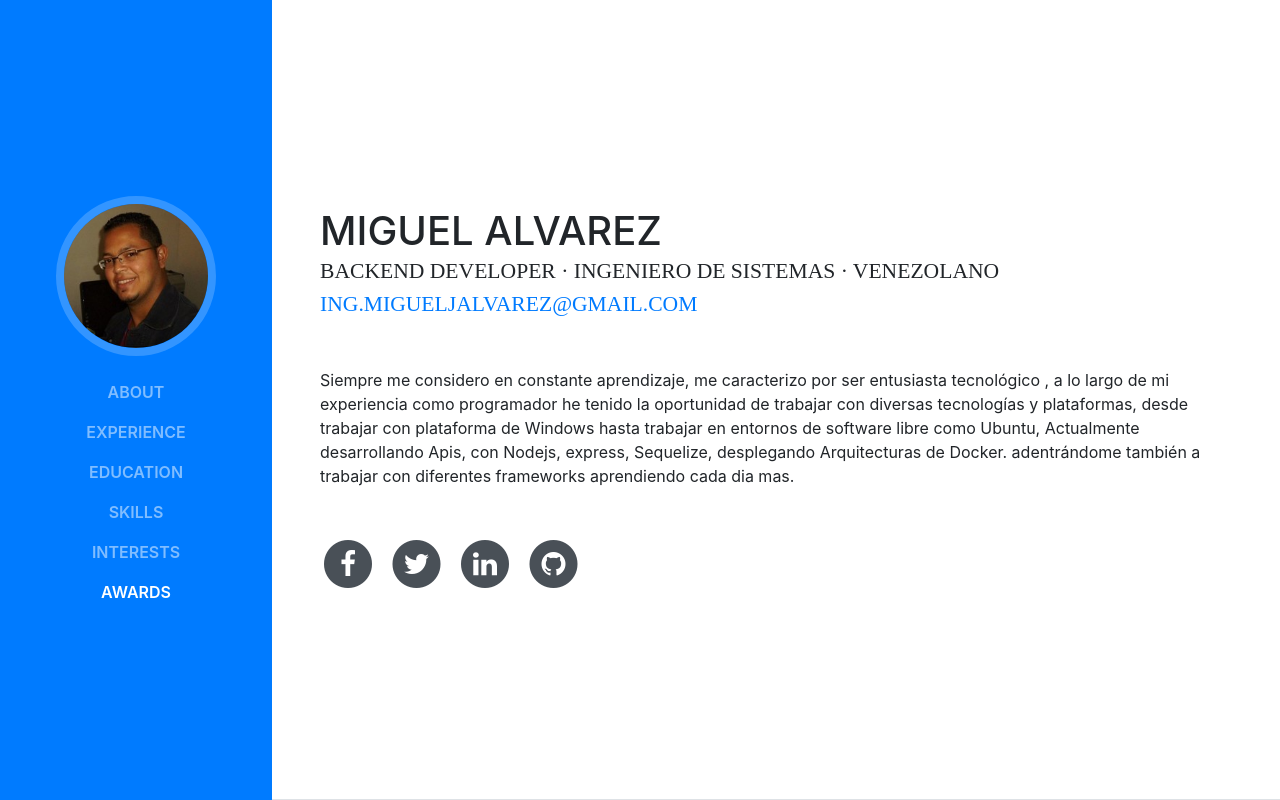
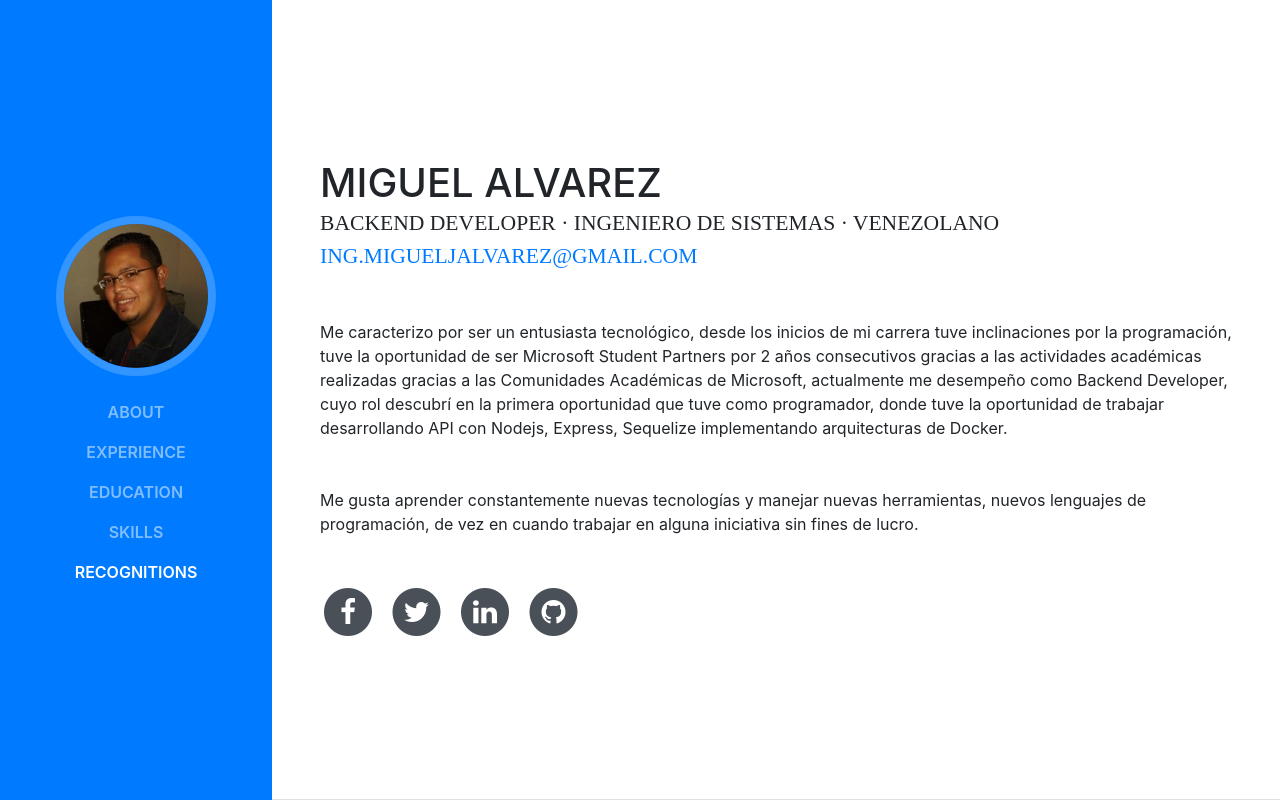
Before and after one commit to migueljalvarez/cv-page, a website with bundled scripts: page index.html in a window 1280 px wide. Shown: the top 800 px of the page. Built offline with nearby package versions, Linux system fonts and the light colour scheme; a web font is replaced by a local one.

Commit message:
base final

```diff
--- a/index.html
+++ b/index.html
@@ -52,10 +52,7 @@
             <a class="nav-link js-scroll-trigger" href="#skills">Skills</a>
           </li>
           <li class="nav-item">
-            <a class="nav-link js-scroll-trigger" href="#interests">Interests</a>
-          </li>
-          <li class="nav-item">
-            <a class="nav-link js-scroll-trigger" href="#awards">Awards</a>
+            <a class="nav-link js-scroll-trigger" href="#awards">Recognitions</a>
           </li>
         </ul>
       </div>
@@ -72,7 +69,10 @@
             <a href="mailto:ing.migueljalvarez.com">ing.migueljalvarez@gmail.com</a>
           </div>
           <p class="mb-5">
-              Siempre me considero en constante aprendizaje, me caracterizo por ser entusiasta tecnológico , a lo largo de mi experiencia como programador he tenido la oportunidad de trabajar con diversas tecnologías y plataformas, desde trabajar con plataforma de Windows hasta trabajar en entornos de software libre como Ubuntu, Actualmente desarrollando Apis, con Nodejs, express, Sequelize, desplegando Arquitecturas de Docker. adentrándome también a trabajar con diferentes frameworks aprendiendo cada dia mas.
+              Me caracterizo por ser un entusiasta tecnológico, desde los inicios de mi carrera tuve inclinaciones por la programación, tuve la oportunidad de ser Microsoft Student Partners por 2 años consecutivos gracias a las actividades académicas realizadas gracias a las Comunidades Académicas de Microsoft,  actualmente me desempeño como Backend Developer, cuyo rol descubrí en la primera oportunidad que tuve como programador, donde tuve la oportunidad de trabajar desarrollando API con Nodejs, Express, Sequelize implementando arquitecturas de Docker.
+          </p>
+          <p class="mb-5">
+              Me gusta aprender constantemente nuevas tecnologías y manejar nuevas herramientas, nuevos lenguajes de programación, de vez en cuando trabajar en alguna iniciativa sin fines de lucro.
           </p>
           <ul class="list-inline list-social-icons mb-0">
             <li class="list-inline-item">
@@ -218,24 +218,16 @@
           </ul>
       </section>
 
-      <section class="resume-section p-3 p-lg-5 d-flex flex-column" id="interests">
-        <div class="my-auto">
-          <h2 class="mb-5">Interests</h2>
-          <p>Apart from being a web developer, I enjoy most of my time being outdoors. In the winter, I am an avid skiier and novice ice climber. During the warmer months here in Colorado, I enjoy mountain biking, free climbing, and kayaking.</p>
-          <p class="mb-0">When forced indoors, I follow a number of sci-fi and fantasy genre movies and television shows, I am an aspiring chef, and I spend a large amount of my free time exploring the latest technolgy advancements in the front-end web development world.</p>
-        </div>
-      </section>
-
       <section class="resume-section p-3 p-lg-5 d-flex flex-column" id="awards">
         <div class="my-auto">
-          <h2 class="mb-5">Awards and Certifications</h2>
+          <h2 class="mb-5">Recognitions and Certifications</h2>
           <ul class="fa-ul mb-0">
             <li>
               <i class="fa-li fa fa-trophy text-warning"></i>
-              Contribución a las Comunidades Académicas Microsoft - <span class="mb-0"> Microsoft de Venezuela, S.A</span>  </li>
+              Contribución a las Comunidades Académicas Microsoft - <span><b>Microsoft de Venezuela, S.A</b></span></li>
             <li>
               <i class="fa-li fa fa-trophy text-warning"></i>
-              Microsoft Student Partners - <span> Microsoft de Venezuela, S.A</span> </li>
+              Microsoft Student Partners - <span><b>Microsoft de Venezuela, S.A</b></span></li>
           </ul>
         </div>
       </section>
```
